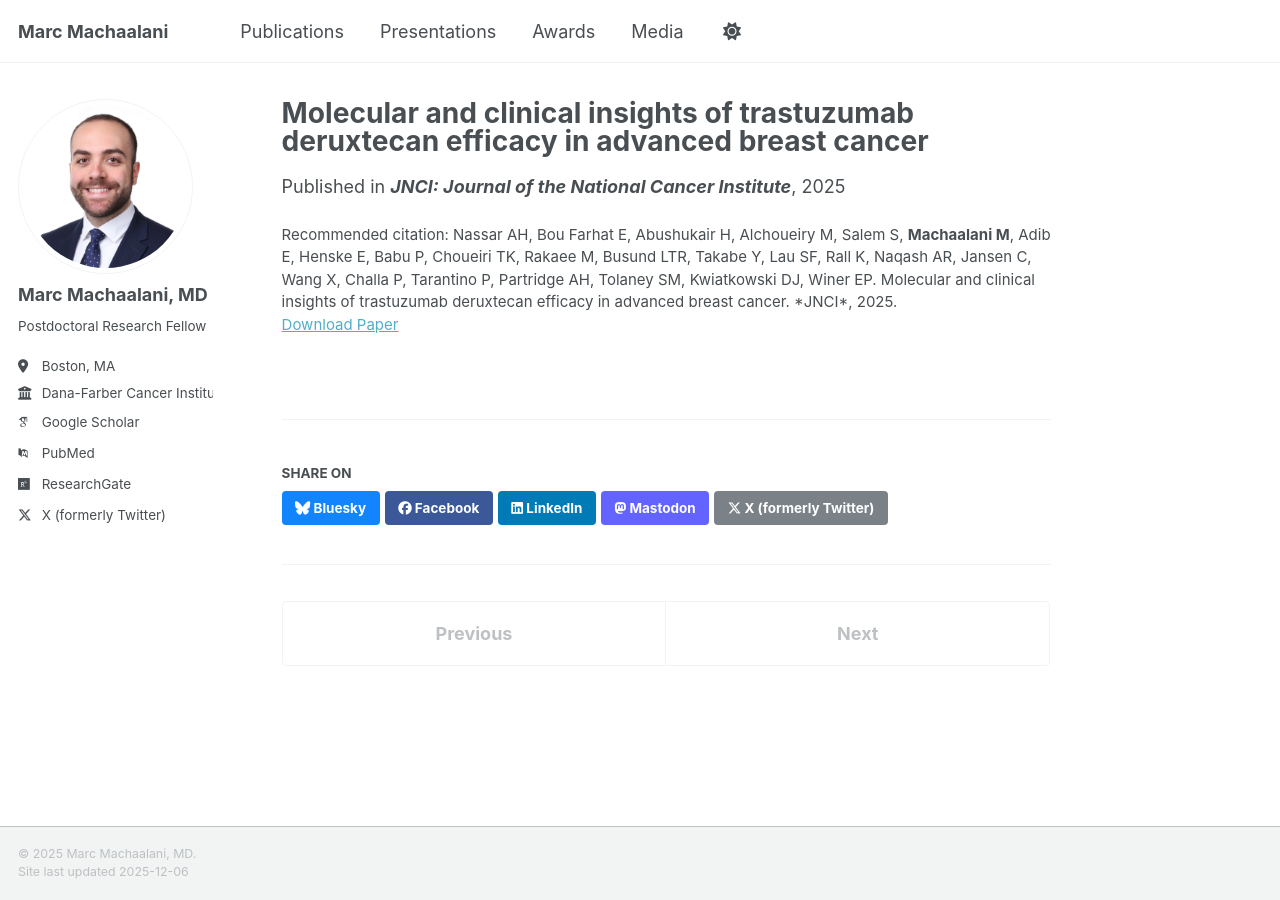
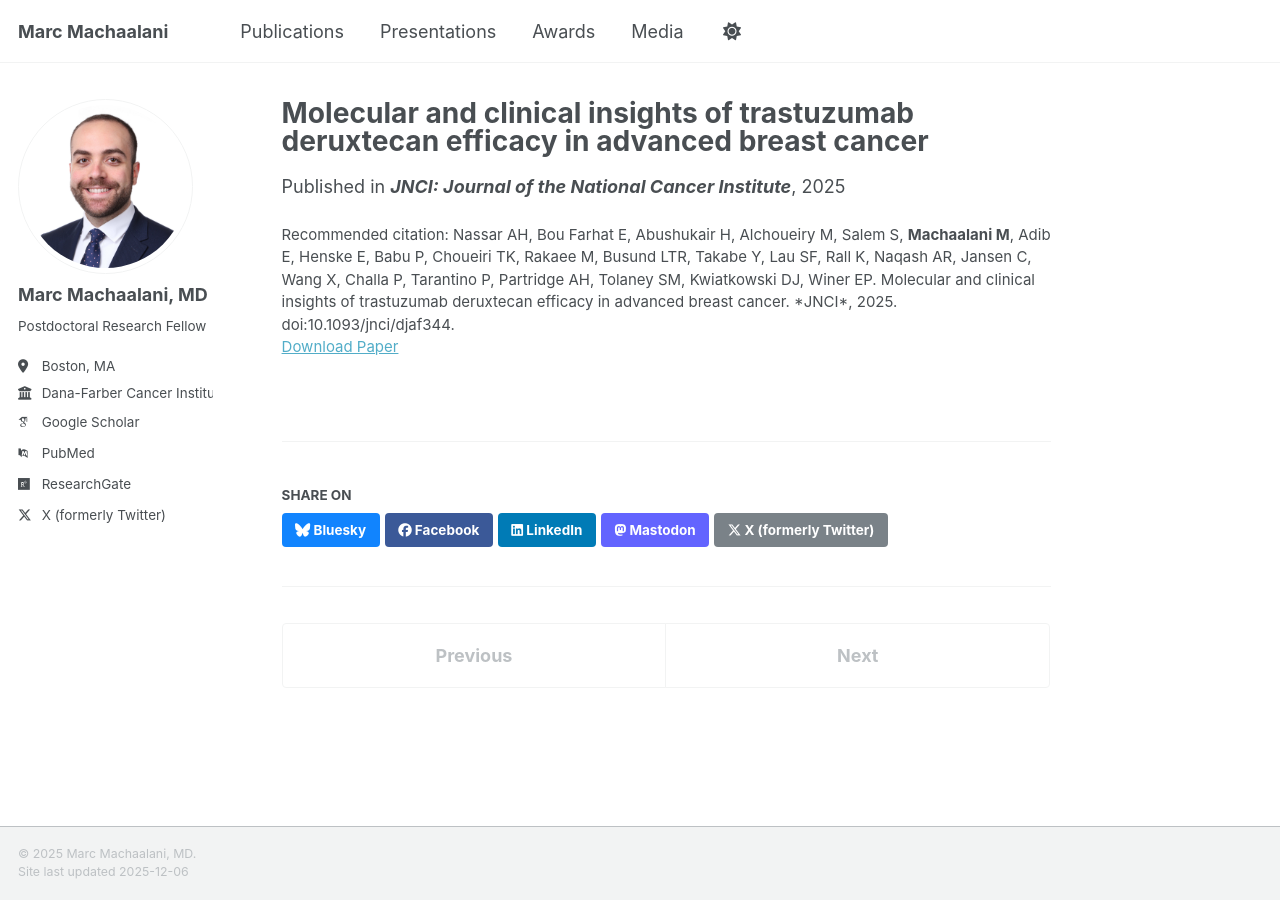
Before and after one commit to MarcMachaalani/marcmachaalani.github.io, a Jekyll site: the page built from _publications/2025-12-04-jnci-tdxd-breast-cancer.md, in a window 1280 px wide. Built offline with Jekyll 4.4.1, drawn with Linux system fonts in a browser that asks for light colours; some web fonts are replaced; a script bundle is joined from its source files by our own code; library files that are not in the unit come from our copies.

Commit message:
Update 2025-12-04-jnci-tdxd-breast-cancer.md

```diff
--- a/_publications/2025-12-04-jnci-tdxd-breast-cancer.md
+++ b/_publications/2025-12-04-jnci-tdxd-breast-cancer.md
@@ -7,5 +7,5 @@ excerpt: "Comprehensive clinical, genomic, and immune correlates of T-DXd outcom
 date: 2025-12-04
 venue: "<strong>JNCI: Journal of the National Cancer Institute</strong>"
 paperurl: "https://doi.org/10.1093/jnci/djaf344"
-citation: "Nassar AH, Bou Farhat E, Abushukair H, Alchoueiry M, Salem S, <strong>Machaalani M</strong>, Adib E, Henske E, Babu P, Choueiri TK, Rakaee M, Busund LTR, Takabe Y, Lau SF, Rall K, Naqash AR, Jansen C, Wang X, Challa P, Tarantino P, Partridge AH, Tolaney SM, Kwiatkowski DJ, Winer EP. Molecular and clinical insights of trastuzumab deruxtecan efficacy in advanced breast cancer. *JNCI*, 2025."
+citation: "Nassar AH, Bou Farhat E, Abushukair H, Alchoueiry M, Salem S, <strong>Machaalani M</strong>, Adib E, Henske E, Babu P, Choueiri TK, Rakaee M, Busund LTR, Takabe Y, Lau SF, Rall K, Naqash AR, Jansen C, Wang X, Challa P, Tarantino P, Partridge AH, Tolaney SM, Kwiatkowski DJ, Winer EP. Molecular and clinical insights of trastuzumab deruxtecan efficacy in advanced breast cancer. *JNCI*, 2025. doi:10.1093/jnci/djaf344."
 ---
```
